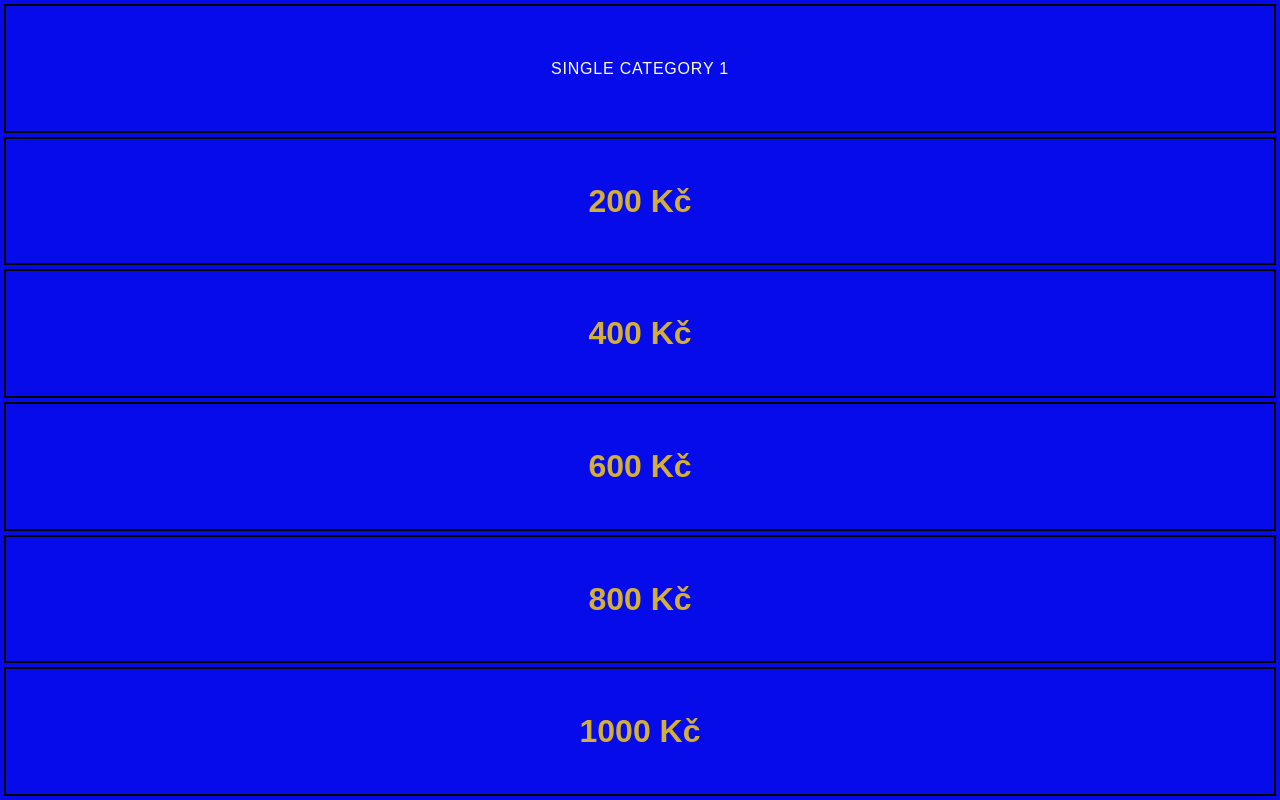
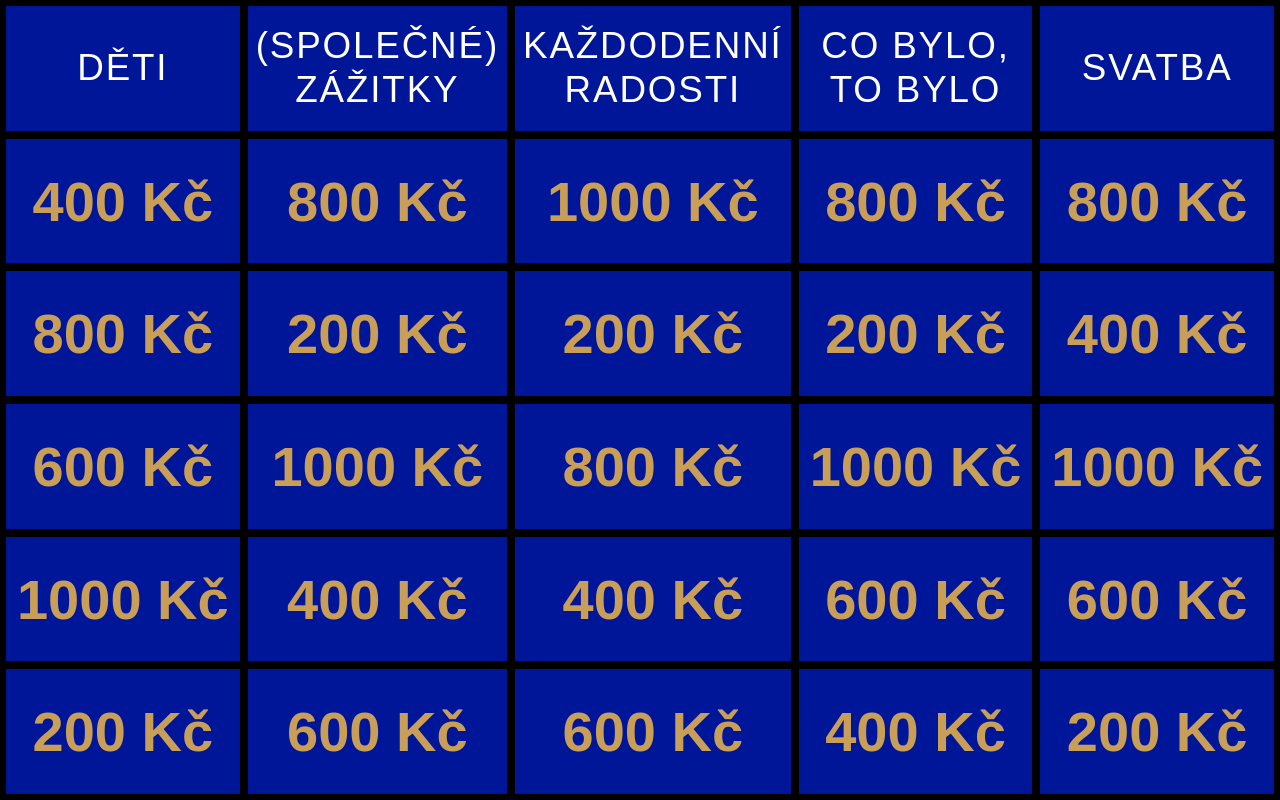
Before and after one commit to AuHau/neriskuj, a React (Create React App) app: page / in a window 1280 px wide. Built offline with nearby package versions, Linux system fonts and the light colour scheme; a web font is replaced by a local one.

Commit message:
feat: going live

```diff
--- a/public/game.json
+++ b/public/game.json
@@ -2,40 +2,135 @@
     "game": {
         "single": [
             {
-                "category": "Single Category 1",
+                "category": "Děti",
                 "clues": [
                     {
+                        "value": 400,
+                        "clue": "V kolik hodin přesně (na minuty) se narodila Žofka?"
+                    },
+                    {
+                        "value": 800,
+                        "clue": "Kolik bylo Adince, když začala chodit?"
+                    },
+                    {
+                        "value": 600,
+                        "clue": "Jaká byla první slova Adinky a Žofky?"
+                    },
+                    {
+                        "value": 1000,
+                        "clue": "Jak nazvala Žofka holčičí verzi draka?"
+                    },
+                    {
                         "value": 200,
-                        "clue": "This is clue 1.1"
+                        "clue": "Kde jsou teď vaše děti?"
+                    }
+                ]
+            },
+            {
+                "category": "(Společné) zážitky",
+                "clues": [
+                    {
+                        "value": 800,
+                        "clue": "Kdo jako první projevil jiné než pouze kamarádské city?"
+                    },
+                    {
+                        "value": 200,
+                        "clue": "Kde nejdále jste spolu byli, myšleno geograficky :-)"
+                    },
+                    {
+                        "value": 1000,
+                        "clue": "Jak zní celý název diplomové práce Aničky. Stačí vyjmenovat alespoň jeden."
                     },
                     {
                         "value": 400,
-                        "clue": "This is clue 1.2",
-                        "solution": "What is the solution to clue 1.2?"
+                        "clue": "Kolik km ujel Tomáš nejvíce na kole v rámci jednoho dne?"
                     },
                     {
                         "value": 600,
-                        "clue": "This is clue 1.3",
-                        "solution": "What is the solution to clue 1.3?"
+                        "clue": "Kolikrát se Anička zúčastnila legendárního závodu Tour de Bier?"
+                    }
+                ]
+            },
+            {
+                "category": "Každodenní radosti",
+                "clues": [
+                    {
+                        "value": 1000,
+                        "clue": "Kolik dětí se v poslední dekádě narodilo přítomným hostům?"
+                    },
+                    {
+                        "value": 200,
+                        "clue": "Kolik má Anička sestřenic?"
                     },
                     {
                         "value": 800,
-                        "clue": "This is clue 1.4",
-                        "solution": "What is the solution to clue 1.4?"
+                        "clue": "Kdo myje doma častěji záchod/ záchody (máte celkem tři!)"
+                    },
+                    {
+                        "value": 400,
+                        "clue": "Kdo tráví více času na záchodě?"
+                    },
+                    {
+                        "value": 600,
+                        "clue": "Kdo utrácí více peněz?"
+                    }
+                ]
+            },
+            {
+                "category": "Co bylo, to bylo",
+                "clues": [
+                    {
+                        "value": 800,
+                        "clue": "Jak se jmenovala holčičí partička, které byla Anička během studia na LG součástí?"
+                    },
+                    {
+                        "value": 200,
+                        "clue": "Kdo z příbuzenstva byl v pořadu \"Prostřeno\"?"
                     },
                     {
                         "value": 1000,
-                        "clue": "This is clue 1.5",
-                        "solution": "What is the solution to clue 1.5?"
+                        "clue": "Kde jste spolu poprvé bydleli?"
+                    },
+                    {
+                        "value": 600,
+                        "clue": "Kolik kilometru to je z Jičína do vaší oblíbené letní destinace ?"
+                    },
+                    {
+                        "value": 400,
+                        "clue": "Na jakém oku nosil Tomáš okluzor?"
+                    }
+                ]
+            },
+            {
+                "category": "Svatba",
+                "clues": [
+                    {
+                        "value": 800,
+                        "clue": "Kdo během vaší svatby dostal kapačku?"
+                    },
+                    {
+                        "value": 400,
+                        "clue": "Jaké občerstvení připravovala na svatbu sestřenice Jana?"
+                    },
+                    {
+                        "value": 1000,
+                        "clue": "Kde čůrala Anička cestou na obřad?"
+                    },
+                    {
+                        "value": 600,
+                        "clue": "Jaké hudební nástroje zazněly během obřadu?"
+                    },
+                    {
+                        "value": 200,
+                        "clue": "Kdo vezl nevěstu/ženicha na obřad?"
                     }
                 ]
             }
         ],
-
         "final": {
-            "category": "Final Category",
-            "clue": "This is the Final Jeopardy clue.",
-            "solution": "What is the solution to the Final Jeopardy clue?"
+            "category": "Finálová kategorie",
+            "clue": "Co chybí? No přece finální otázka",
+            "solution": ""
         }
     }
 }
--- a/src/components/App.css
+++ b/src/components/App.css
@@ -1,6 +1,6 @@
 .app {
   min-height: 100vh;
-  background-color: #060CE9;
+  background-color: #001699;
   display: flex;
   flex-direction: column;
   align-items: center;
@@ -15,7 +15,7 @@
 
 .app-done {
   font-family: 'Swiss921', sans-serif;
-  font-size: 3rem;
+  font-size: 7rem;
   color: #fff;
   text-align: center;
 }
--- a/src/components/FinalJeopardy.tsx
+++ b/src/components/FinalJeopardy.tsx
@@ -12,7 +12,7 @@ const styles: Record<string, React.CSSProperties> = {
     container: {
         width: '100vw',
         height: '100vh',
-        backgroundColor: '#060CE9',
+        backgroundColor: '#001699',
         display: 'flex',
         flexDirection: 'column',
         alignItems: 'center',
@@ -23,7 +23,7 @@ const styles: Record<string, React.CSSProperties> = {
     },
     label: {
         fontFamily: 'Swiss921, sans-serif',
-        fontSize: '1.2rem',
+        fontSize: '3rem',
         color: '#D4AF37',
         marginBottom: '32px',
         textTransform: 'uppercase' as const,
@@ -38,7 +38,7 @@ const styles: Record<string, React.CSSProperties> = {
     },
     clue: {
         fontFamily: 'Korinna, serif',
-        fontSize: '2.5rem',
+        fontSize: '6rem',
         color: '#fff',
         textAlign: 'center' as const,
         lineHeight: 1.4,
@@ -70,7 +70,7 @@ const FinalJeopardy: React.FC<Props> = ({ round, onFinishGame }) => {
 
     return (
         <div style={styles.container} onClick={advance}>
-            <div style={styles.label}>Final Jeopardy</div>
+            <div style={styles.label}>Prémiová otázka</div>
             {phase === 'category' ? (
                 <div style={styles.category}>{round.category}</div>
             ) : (
--- a/src/components/JeopardyBoard.css
+++ b/src/components/JeopardyBoard.css
@@ -1,7 +1,7 @@
 .jeopardy-board {
   width: 100vw;
   min-height: 100vh;
-  background-color: #060CE9;
+  background-color: #000000;
   display: flex;
   flex-direction: column;
 }
@@ -24,7 +24,7 @@
   display: flex;
   align-items: center;
   justify-content: center;
-  background-color: #060CE9;
+  background-color: #001699;
   border: 2px solid #000;
   cursor: pointer;
   text-align: center;
@@ -38,17 +38,17 @@
 }
 
 .board-cell.chosen {
-  background-color: #060CE9;
+  background-color: #001699;
   cursor: default;
 }
 
 .board-cell.chosen:hover {
-  background-color: #060CE9;
+  background-color: #001699;
 }
 
 .category-name {
   font-family: 'Swiss921', sans-serif;
-  font-size: 1rem;
+  font-size: 2.3rem;
   color: #fff;
   text-transform: uppercase;
   letter-spacing: 0.05em;
@@ -57,8 +57,8 @@
 
 .clue-value {
   font-family: 'Swiss921', sans-serif;
-  font-size: 2rem;
-  color: #D4AF37;
+  font-size: 3.5rem;
+  color: #c99f57;
   font-weight: bold;
 }
 
@@ -72,7 +72,7 @@
   left: 0;
   width: 100vw;
   height: 100vh;
-  background-color: #060CE9;
+  background-color: #001699;
   display: flex;
   flex-direction: column;
   align-items: center;
@@ -85,7 +85,7 @@
 
 .clue-label {
   font-family: 'Swiss921', sans-serif;
-  font-size: 1.2rem;
+  font-size: 4rem;
   color: #D4AF37;
   margin-bottom: 32px;
   text-transform: uppercase;
@@ -93,7 +93,7 @@
 
 .clue-text {
   font-family: 'Korinna', serif;
-  font-size: 2.5rem;
+  font-size: 6rem;
   color: #fff;
   text-align: center;
   line-height: 1.4;
--- a/src/components/JeopardyBoard.tsx
+++ b/src/components/JeopardyBoard.tsx
@@ -80,7 +80,7 @@ const JeopardyBoard: React.FC<Props> = ({ categories, onProceedToFinal }) => {
             </div>
             {allChosen && (
                 <button className="proceed-button" onClick={onProceedToFinal}>
-                    Proceed to Final Jeopardy
+                    Jdeme na finální otázku
                 </button>
             )}
         </div>
--- a/src/index.css
+++ b/src/index.css
@@ -13,4 +13,5 @@ body {
   padding: 0;
   background-color: #000;
   color: #fff;
+  user-select: none;
 }
```
Also changed, not shown: game.json (+109 -14 lines).
